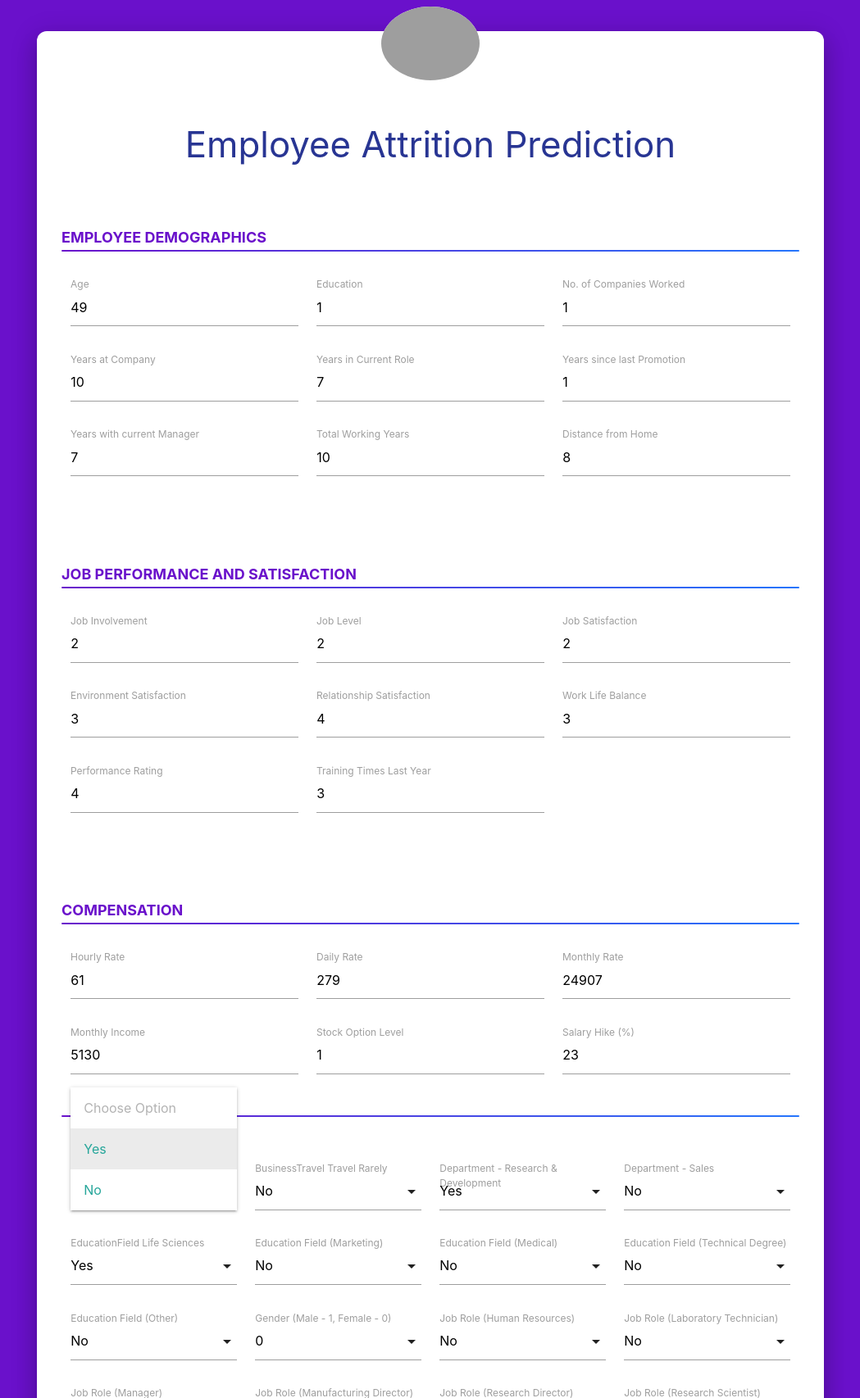
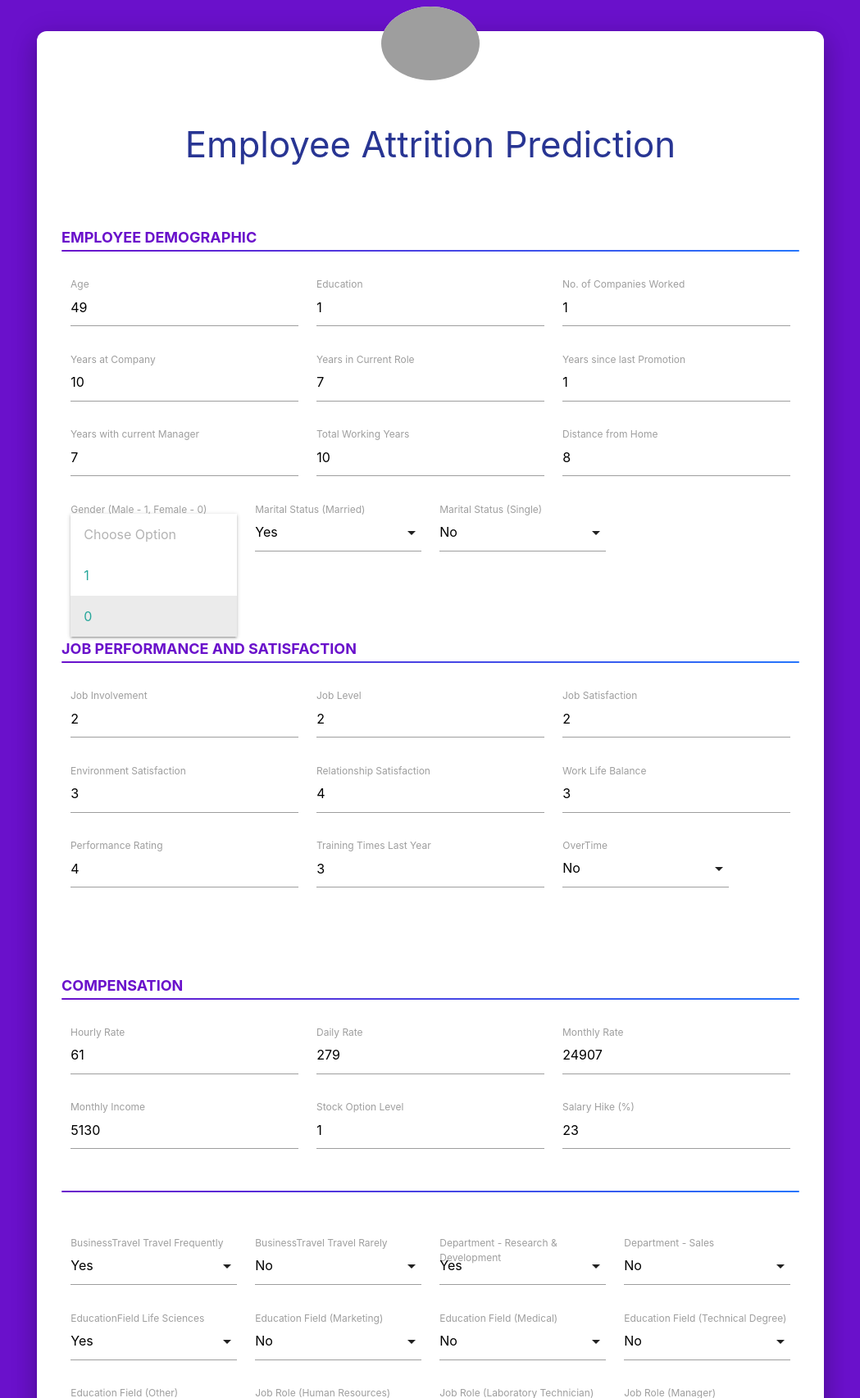
Before and after one commit to ccfernando/EmployeeAttritionTester, a Flask app: page / in a window 1280 px wide, after a click that opens the changed part. Shown: the top 1706 px of the page at 82% size, without its empty margins (115-1164 px from the left). Run offline with Flask 3, Linux system fonts and the light colour scheme; parts of the project's set-up code (start-up, migrations or seed data) failed here and were passed over; grey boxes are pictures that could not be loaded.

Commit message:
Updated HTML

```diff
--- a/app/app.py
+++ b/app/app.py
@@ -5,12 +5,27 @@ from flask import Flask, request, jsonify, render_template
 
 app = Flask(__name__)
 
-
+# Load the pre-trained model
 model = xgb.Booster()
 model.load_model('model/xgboost/employee_attrition_model.json')
 
 # Load the scaler
 scaler = joblib.load('model/xgboost/scaler.pkl')
+
+# Ensure the same feature columns used in training
+expected_columns = [
+    'Age', 'DailyRate', 'DistanceFromHome', 'Education', 'EnvironmentSatisfaction',
+    'HourlyRate', 'JobInvolvement', 'JobLevel', 'JobSatisfaction', 'MonthlyIncome',
+    'MonthlyRate', 'NumCompaniesWorked', 'PercentSalaryHike', 'PerformanceRating',
+    'RelationshipSatisfaction', 'StockOptionLevel', 'TotalWorkingYears', 'TrainingTimesLastYear',
+    'WorkLifeBalance', 'YearsAtCompany', 'YearsInCurrentRole', 'YearsSinceLastPromotion',
+    'YearsWithCurrManager', 'BusinessTravel_Travel_Frequently', 'BusinessTravel_Travel_Rarely',
+    'Department_Research & Development', 'Department_Sales', 'EducationField_Life Sciences',
+    'EducationField_Marketing', 'EducationField_Medical', 'EducationField_Other', 'EducationField_Technical Degree',
+    'Gender_Male', 'JobRole_Human Resources', 'JobRole_Laboratory Technician', 'JobRole_Manager',
+    'JobRole_Manufacturing Director', 'JobRole_Research Director', 'JobRole_Research Scientist',
+    'JobRole_Sales Executive', 'JobRole_Sales Representative', 'MaritalStatus_Married', 'MaritalStatus_Single', 'OverTime_Yes'
+]
 
 @app.route('/')
 def home():
@@ -24,8 +39,9 @@ def predict():
 
         # Convert form values to correct data types (integers for most columns)
         for key in form_data:
-            if key in ['BusinessTravel_Travel_Frequently', 'BusinessTravel_Travel_Rarely', 'Department_Research & Development',
-                       'Department_Sales', 'EducationField_Life Sciences', 'EducationField_Marketing',
+            if key in ['BusinessTravel_Travel_Frequently', 'BusinessTravel_Travel_Rarely',
+                       'Department_Research & Development', 'Department_Sales',
+                       'EducationField_Life Sciences', 'EducationField_Marketing',
                        'EducationField_Medical', 'EducationField_Other', 'EducationField_Technical Degree',
                        'Gender_Male', 'JobRole_Human Resources', 'JobRole_Laboratory Technician',
                        'JobRole_Manager', 'JobRole_Manufacturing Director', 'JobRole_Research Director',
@@ -35,8 +51,16 @@ def predict():
             else:
                 form_data[key] = int(form_data[key])  # Convert to int for other columns (e.g., Age, MonthlyIncome)
 
+        # Ensure the form data has all the expected columns, add missing ones if any
+        missing_cols = set(expected_columns) - set(form_data.keys())
+        for col in missing_cols:
+            form_data[col] = 0  # Assign a default value of 0 for missing columns (if needed)
+
         # Convert form data to DataFrame (since model expects DataFrame)
         input_df = pd.DataFrame([form_data])
+
+        # Ensure the columns are in the correct order
+        input_df = input_df[expected_columns]  # Reorder columns to match the training dataset
 
         # Scale the features using the loaded scaler
         input_scaled = scaler.transform(input_df)
@@ -48,18 +72,13 @@ def predict():
         prediction = model.predict(input_dmatrix)  # Get model's predicted probabilities (for binary classification)
         probability = prediction[0]  # Assuming it returns an array-like object, get the probability
 
+        print("Probability of leaving:", probability*100 )
         # Map prediction to readable output
         result = "Yes" if probability >= 0.5 else "No"  # If probability >= 0.5, classify as 'Yes'
         confidence = probability * 100  # Confidence in percentage
 
-        # Return JSON response with the prediction result and confidence percentage
-        # return jsonify({
-        #     'Attrition Prediction': result,
-        #     'Confidence Percentage': f"{confidence:.2f}%",  # Format the confidence to two decimal places,
-        #
-        # })
-
-        return render_template('results.html',prediction=result,confidence=confidence)
+        # Return the prediction and confidence on the results page
+        return render_template('results.html', prediction=result, confidence=confidence)
 
     except Exception as e:
         return jsonify({'error': str(e)})
--- a/app/templates/index.html
+++ b/app/templates/index.html
@@ -80,7 +80,7 @@
         <h3 class="center-align indigo-text text-darken-3">Employee Attrition Prediction</h3>
         <form id="predictionForm" method="POST" action="http://127.0.0.1:5000/predict">
           <!-- Group 1 -->
-          <div class="section-label">Employee Demographics</div>
+          <div class="section-label">Employee Demographic</div>
           <div class="visible-br"></div>
           <div class="row">
             <div class="col s12 m4 input-field ">
@@ -119,6 +119,30 @@
               <input type="number" name="DistanceFromHome" id="DistanceFromHome" value="8" required>
               <label for="DistanceFromHome">Distance from Home</label>
             </div>
+            <div class="col s12 m3 input-field">
+              <select name="Gender_Male" id="Gender_Male" required>
+                <option value="" disabled selected>Choose Option</option>
+                <option value="1">1</option>
+                <option value="0" selected>0</option>
+              </select>
+              <label for="Gender_Male">Gender (Male - 1, Female - 0)</label>
+            </div>
+            <div class="col s12 m3 input-field">
+              <select name="MaritalStatus_Married" id="MaritalStatus_Married" required>
+                <option value="" disabled selected>Choose Option</option>
+                <option value="1" selected>Yes</option>
+                <option value="0" >No</option>
+              </select>
+              <label for="MaritalStatus_Married">Marital Status (Married)</label>
+            </div>
+            <div class="col s12 m3 input-field">
+              <select name="MaritalStatus_Single" id="MaritalStatus_Single" required>
+                <option value="" disabled selected>Choose Option</option>
+                <option value="1">Yes</option>
+                <option value="0" selected>No</option>
+              </select>
+              <label for="MaritalStatus_Single">Marital Status (Single)</label>
+            </div>
           </div>
           <!-- Group 2 -->
           <div class="section-label">Job Performance and Satisfaction</div>
@@ -156,6 +180,14 @@
             <div class="col s12 m4 input-field">
               <input type="number" name="TrainingTimesLastYear" id="TrainingTimesLastYear" value="3" required>
               <label for="TrainingTimesLastYear">Training Times Last Year</label>
+            </div>
+                        <div class="col s12 m3 input-field">
+              <select name="OverTime_Yes" id="OverTime_Yes" required>
+                <option value="" disabled selected>Choose Option</option>
+                <option value="1">Yes</option>
+                <option value="0" selected>No</option>
+              </select>
+              <label for="OverTime_Yes">OverTime</label>
             </div>
           </div>
           <!-- Group 3 -->
@@ -264,14 +296,7 @@
               </select>
               <label for="EducationField_Other">Education Field (Other)</label>
             </div>
-            <div class="col s12 m3 input-field">
-              <select name="Gender_Male" id="Gender_Male" required>
-                <option value="" disabled selected>Choose Option</option>
-                <option value="1">1</option>
-                <option value="0" selected>0</option>
-              </select>
-              <label for="Gender_Male">Gender (Male - 1, Female - 0)</label>
-            </div>
+
             <div class="col s12 m3 input-field">
               <select name="JobRole_Human Resources" id="JobRole_Human Resources" required>
                 <option value="" disabled selected>Choose Option</option>
@@ -336,30 +361,8 @@
               </select>
               <label for="JobRole_Sales Representative">Job Role (Sales Representative)</label>
             </div>
-            <div class="col s12 m3 input-field">
-              <select name="MaritalStatus_Married" id="MaritalStatus_Married" required>
-                <option value="" disabled selected>Choose Option</option>
-                <option value="1" selected>Yes</option>
-                <option value="0" >No</option>
-              </select>
-              <label for="MaritalStatus_Married">Marital Status (Married)</label>
-            </div>
-            <div class="col s12 m3 input-field">
-              <select name="MaritalStatus_Single" id="MaritalStatus_Single" required>
-                <option value="" disabled selected>Choose Option</option>
-                <option value="1">Yes</option>
-                <option value="0" selected>No</option>
-              </select>
-              <label for="MaritalStatus_Single">Marital Status (Single)</label>
-            </div>
-            <div class="col s12 m3 input-field">
-              <select name="OverTime_Yes" id="OverTime_Yes" required>
-                <option value="" disabled selected>Choose Option</option>
-                <option value="1">Yes</option>
-                <option value="0" selected>No</option>
-              </select>
-              <label for="OverTime_Yes">OverTime</label>
-            </div>
+
+
 
 
 
```
